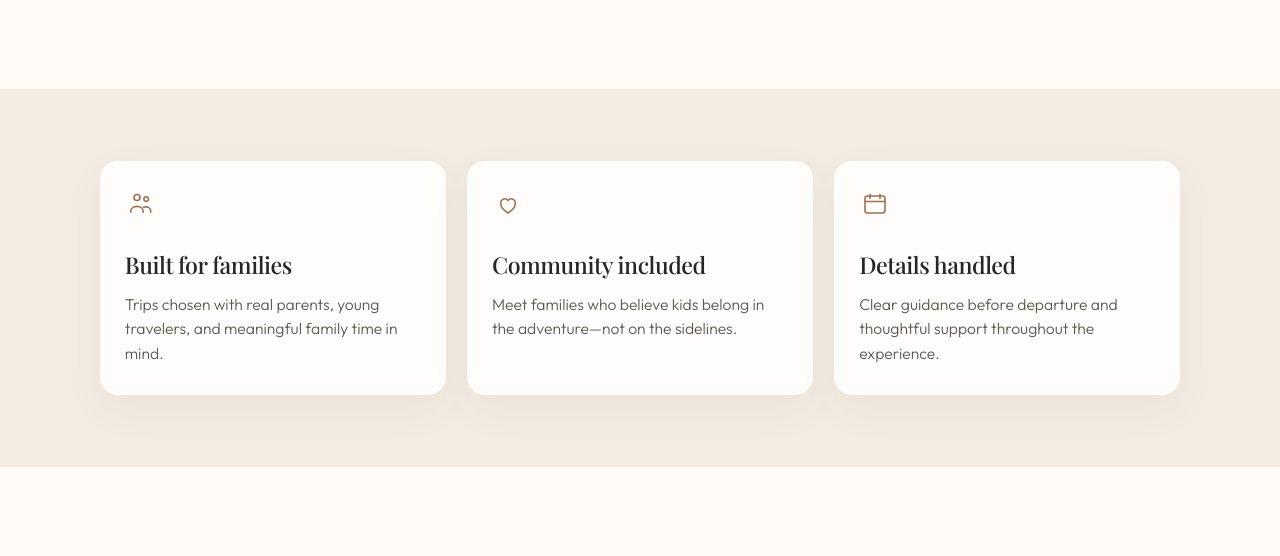
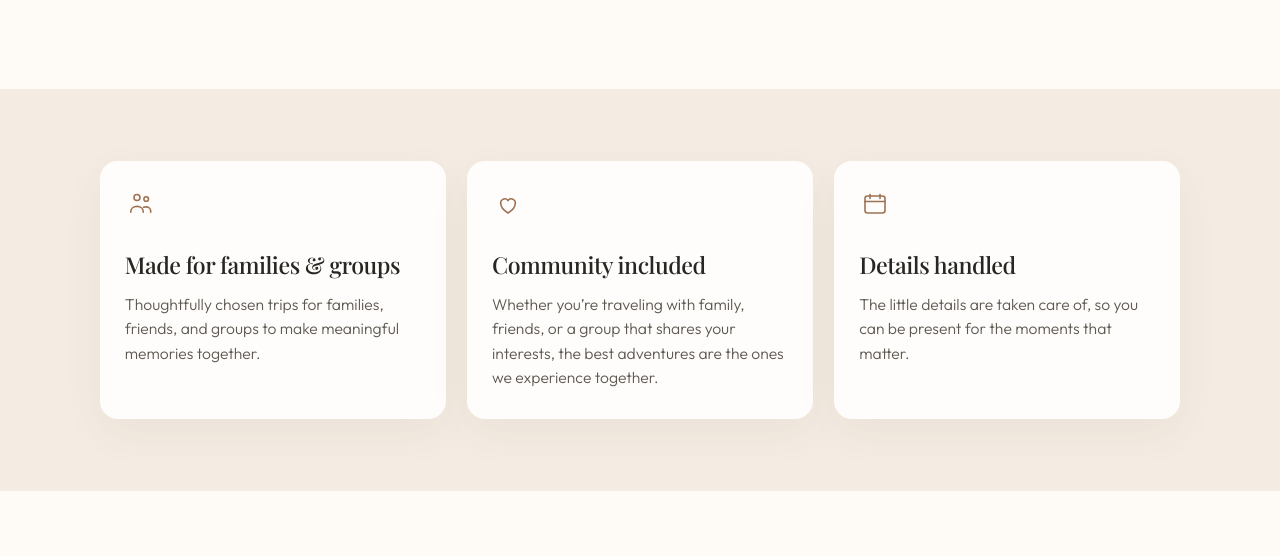
Before and after one commit to websmmaths/raisedintheworld, a plain HTML site: page index.html in a window 1280 px wide. Shown: the part 447-1003 px from the top of the page. Drawn offline with nearby package versions, Linux system fonts and the light colour scheme; a web font is replaced by a local one.

Commit message:
Update homepage feature cards

```diff
--- a/index.html
+++ b/index.html
@@ -48,15 +48,15 @@
             <path d="M5.8 24.2v-.6c0-3 2.6-5.2 6.2-5.2s6.2 2.2 6.2 5.2v.6" fill="none" stroke="currentColor" stroke-width="1.6" stroke-linecap="round"/>
             <path d="M18.6 19.2c.7-.2 1.5-.3 2.3-.3 2.6 0 4.8 1.6 4.8 4v1.3" fill="none" stroke="currentColor" stroke-width="1.6" stroke-linecap="round"/>
           </svg>
-          <h2>Built for families</h2>
-          <p>Trips chosen with real parents, young travelers, and meaningful family time in mind.</p>
+          <h2>Made for families &amp; groups</h2>
+          <p>Thoughtfully chosen trips for families, friends, and groups to make meaningful memories together.</p>
         </article>
         <article class="card">
           <svg class="icon" viewBox="0 0 32 32" aria-hidden="true">
             <path d="M16 25s-7.2-4.4-7.2-9.2A4 4 0 0 1 16 12.6 4 4 0 0 1 23.2 15.8C23.2 20.6 16 25 16 25z" fill="none" stroke="currentColor" stroke-width="1.6" stroke-linejoin="round"/>
           </svg>
           <h2>Community included</h2>
-          <p>Meet families who believe kids belong in the adventure—not on the sidelines.</p>
+          <p>Whether you’re traveling with family, friends, or a group that shares your interests, the best adventures are the ones we experience together.</p>
         </article>
         <article class="card">
           <svg class="icon" viewBox="0 0 32 32" aria-hidden="true">
@@ -64,7 +64,7 @@
             <path d="M6 13.5h20M11 6.5v4M21 6.5v4" fill="none" stroke="currentColor" stroke-width="1.6" stroke-linecap="round"/>
           </svg>
           <h2>Details handled</h2>
-          <p>Clear guidance before departure and thoughtful support throughout the experience.</p>
+          <p>The little details are taken care of, so you can be present for the moments that matter.</p>
         </article>
       </div>
     </section>
```
